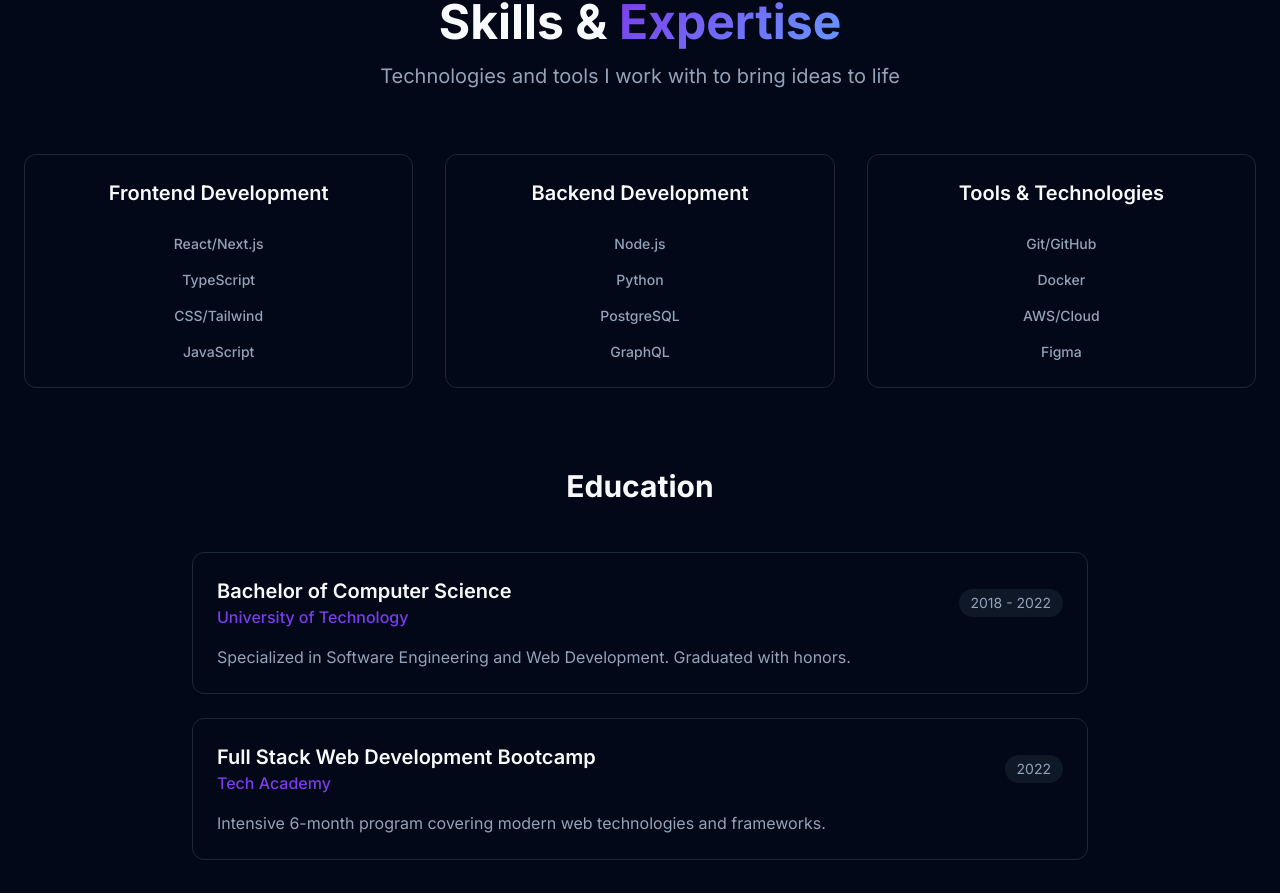
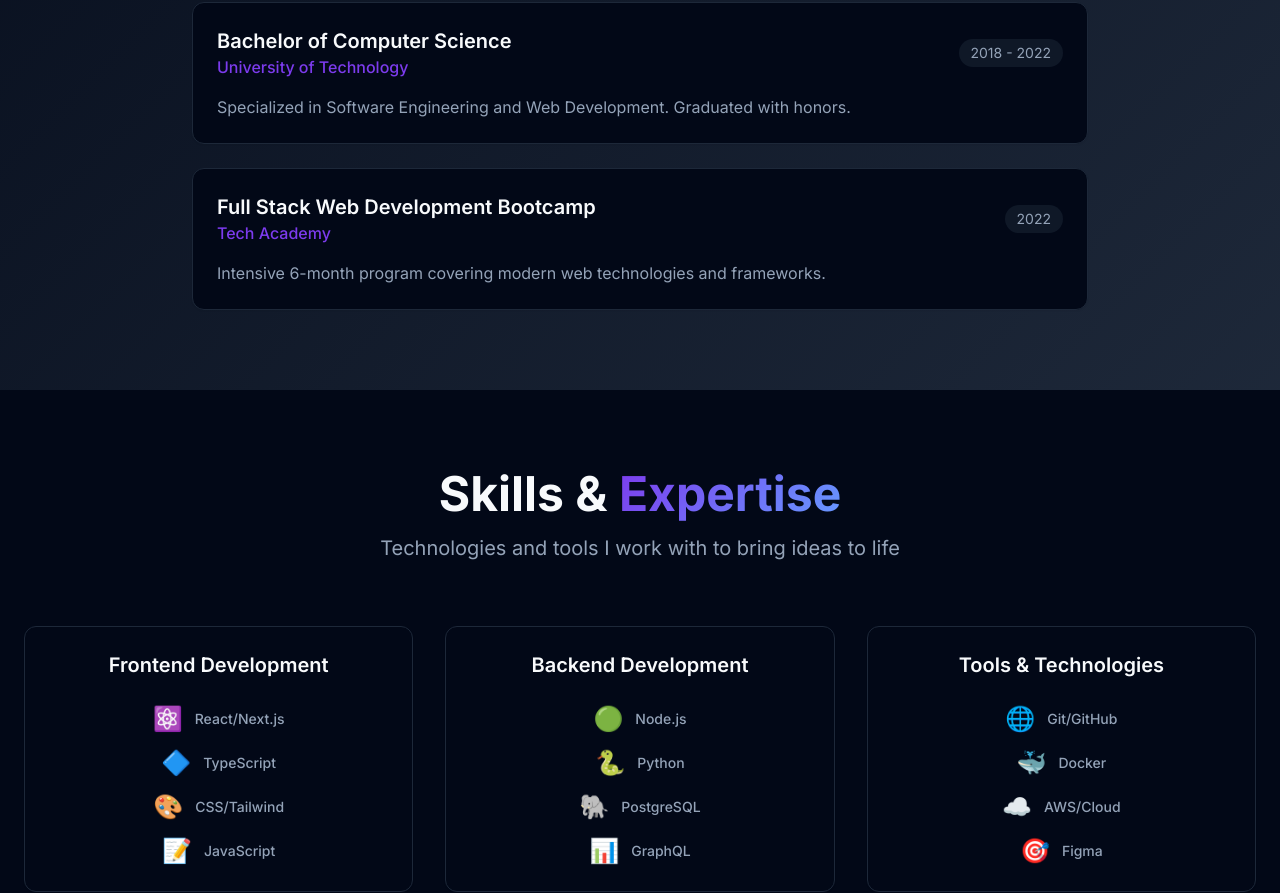
Before and after one commit to Akhil054/Portfolio, a React (Vite) app: page / in a window 1280 px wide. Shown: the part 1594-2487 px from the top of the page. Built offline with nearby package versions, Linux system fonts and the light colour scheme.

Commit message:
Refactor skills and about sections
Move education section to About Me. Add logos to skills section.

```diff
--- a/src/components/About.tsx
+++ b/src/components/About.tsx
@@ -82,6 +82,42 @@ const About = () => {
             ))}
           </div>
         </div>
+
+        {/* Education */}
+        <div className="mt-20">
+          <h3 className="text-3xl font-bold text-center mb-12">Education</h3>
+          <div className="max-w-4xl mx-auto space-y-6">
+            {[
+              {
+                degree: "Bachelor of Computer Science",
+                school: "University of Technology",
+                period: "2018 - 2022",
+                description: "Specialized in Software Engineering and Web Development. Graduated with honors."
+              },
+              {
+                degree: "Full Stack Web Development Bootcamp",
+                school: "Tech Academy",
+                period: "2022",
+                description: "Intensive 6-month program covering modern web technologies and frameworks."
+              }
+            ].map((edu) => (
+              <Card key={edu.degree} className="hover-lift">
+                <CardContent className="p-6">
+                  <div className="flex flex-col md:flex-row md:items-center md:justify-between mb-4">
+                    <div>
+                      <h4 className="text-xl font-semibold">{edu.degree}</h4>
+                      <p className="text-primary font-medium">{edu.school}</p>
+                    </div>
+                    <span className="text-sm text-muted-foreground bg-secondary/50 px-3 py-1 rounded-full mt-2 md:mt-0">
+                      {edu.period}
+                    </span>
+                  </div>
+                  <p className="text-muted-foreground">{edu.description}</p>
+                </CardContent>
+              </Card>
+            ))}
+          </div>
+        </div>
       </div>
     </section>
   );
--- a/src/components/Skills.tsx
+++ b/src/components/Skills.tsx
@@ -6,15 +6,30 @@ const Skills = () => {
   const skillCategories = [
     {
       title: "Frontend Development",
-      skills: ["React/Next.js", "TypeScript", "CSS/Tailwind", "JavaScript"]
+      skills: [
+        { name: "React/Next.js", logo: "⚛️" },
+        { name: "TypeScript", logo: "🔷" },
+        { name: "CSS/Tailwind", logo: "🎨" },
+        { name: "JavaScript", logo: "📝" }
+      ]
     },
     {
       title: "Backend Development",
-      skills: ["Node.js", "Python", "PostgreSQL", "GraphQL"]
+      skills: [
+        { name: "Node.js", logo: "🟢" },
+        { name: "Python", logo: "🐍" },
+        { name: "PostgreSQL", logo: "🐘" },
+        { name: "GraphQL", logo: "📊" }
+      ]
     },
     {
       title: "Tools & Technologies",
-      skills: ["Git/GitHub", "Docker", "AWS/Cloud", "Figma"]
+      skills: [
+        { name: "Git/GitHub", logo: "🌐" },
+        { name: "Docker", logo: "🐳" },
+        { name: "AWS/Cloud", logo: "☁️" },
+        { name: "Figma", logo: "🎯" }
+      ]
     }
   ];
 
@@ -37,50 +52,15 @@ const Skills = () => {
                 <h3 className="text-xl font-semibold mb-6 text-center">{category.title}</h3>
                 <div className="space-y-3">
                   {category.skills.map((skill) => (
-                    <div key={skill} className="text-center">
-                      <span className="text-sm font-medium text-muted-foreground">{skill}</span>
+                    <div key={skill.name} className="flex items-center justify-center gap-3">
+                      <span className="text-2xl">{skill.logo}</span>
+                      <span className="text-sm font-medium text-muted-foreground">{skill.name}</span>
                     </div>
                   ))}
                 </div>
               </CardContent>
             </Card>
           ))}
-        </div>
-
-        {/* Education */}
-        <div className="mt-20">
-          <h3 className="text-3xl font-bold text-center mb-12">Education</h3>
-          <div className="max-w-4xl mx-auto space-y-6">
-            {[
-              {
-                degree: "Bachelor of Computer Science",
-                school: "University of Technology",
-                period: "2018 - 2022",
-                description: "Specialized in Software Engineering and Web Development. Graduated with honors."
-              },
-              {
-                degree: "Full Stack Web Development Bootcamp",
-                school: "Tech Academy",
-                period: "2022",
-                description: "Intensive 6-month program covering modern web technologies and frameworks."
-              }
-            ].map((edu) => (
-              <Card key={edu.degree} className="hover-lift">
-                <CardContent className="p-6">
-                  <div className="flex flex-col md:flex-row md:items-center md:justify-between mb-4">
-                    <div>
-                      <h4 className="text-xl font-semibold">{edu.degree}</h4>
-                      <p className="text-primary font-medium">{edu.school}</p>
-                    </div>
-                    <span className="text-sm text-muted-foreground bg-secondary/50 px-3 py-1 rounded-full mt-2 md:mt-0">
-                      {edu.period}
-                    </span>
-                  </div>
-                  <p className="text-muted-foreground">{edu.description}</p>
-                </CardContent>
-              </Card>
-            ))}
-          </div>
         </div>
 
         {/* Experience */}
```
